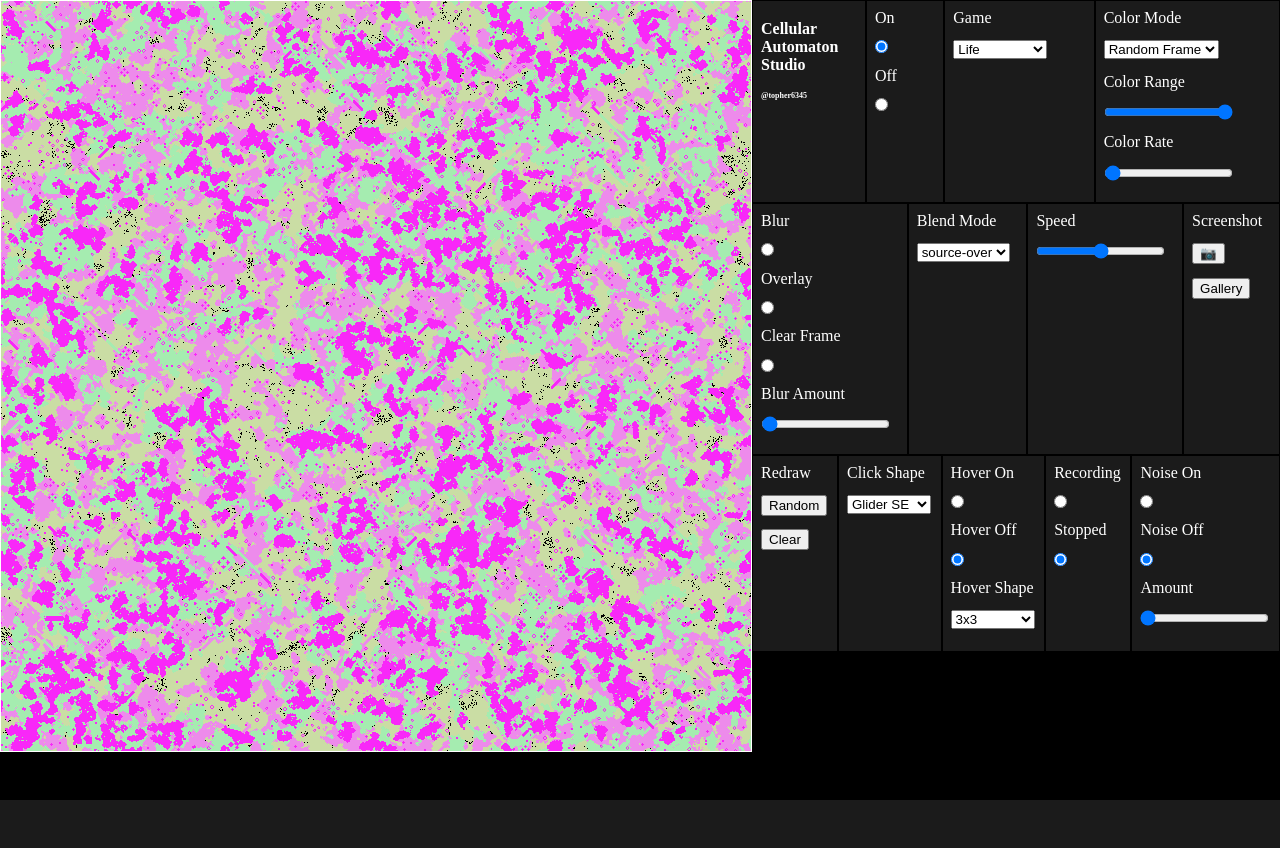
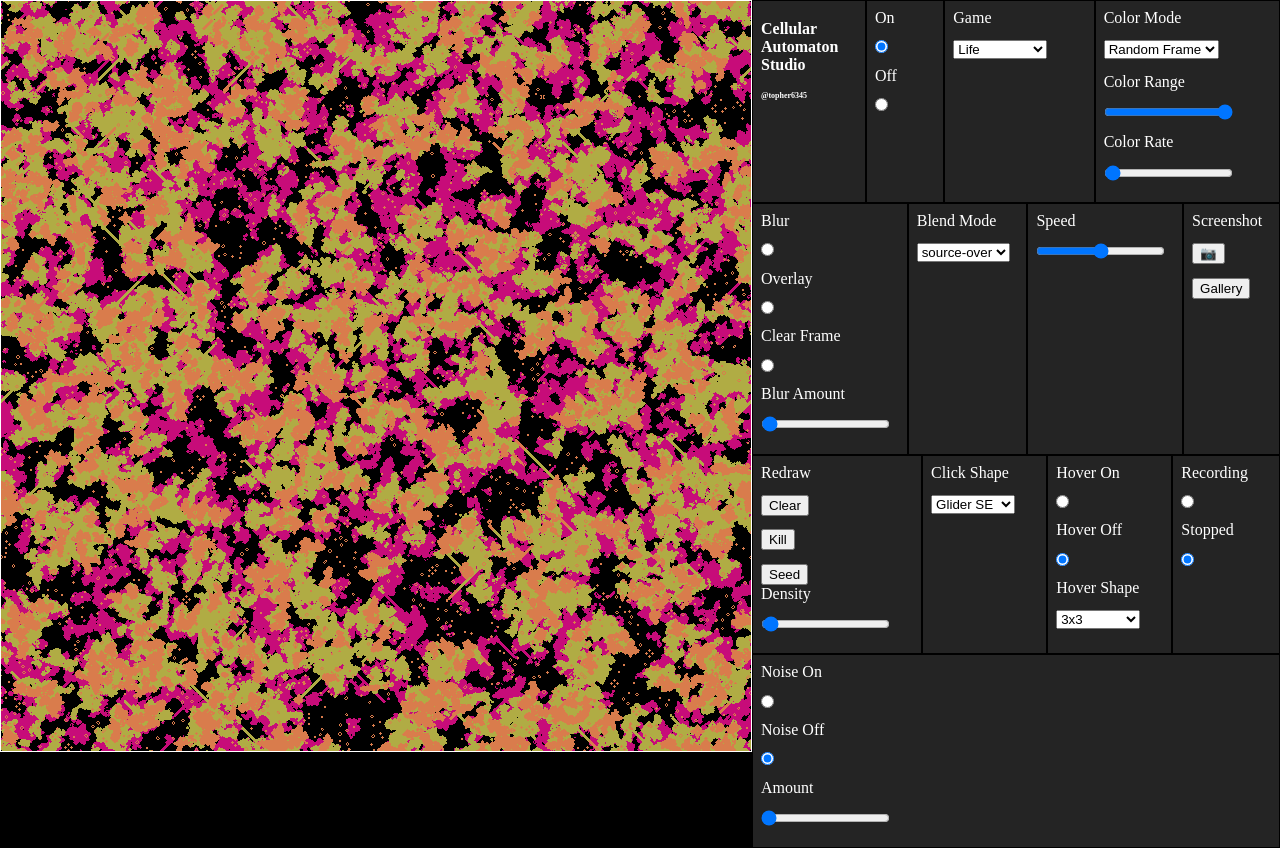
Before and after one commit to topher6345/cellular-automaton-studio, a PHP site: page /index.html in a window 1280 px wide. Before the commit the page ends 800 px from the top, so only its background shows below. Run offline with PHP 8.4, Linux system fonts and the light colour scheme.

Commit message:
1587774927

```diff
--- a/index.html
+++ b/index.html
@@ -60,6 +60,7 @@
           </select>
         </div>
         <div id="picker" style="display: none;">
+          <label>HSLUV</label>
           <a href="https://www.hsluv.org/" target="_blank">hsluv.org</a>
           <div id="display">
             <canvas
@@ -267,8 +268,21 @@
           <label title="Redraw: Add or remove cells in the simluation"
             >Redraw</label
           >
-          <button id="reset">Random</button>
+
           <button id="clear">Clear</button>
+          <button id="kill">Kill</button>
+
+          <button id="seed">Seed</button>
+          <label title="Density of seeding">Density</label>
+          <input
+            name="seedDensity"
+            type="range"
+            id="seedDensity"
+            min="0"
+            max="64"
+            step="1"
+            value="1"
+          />
         </div>
         <div>
           <label
--- a/index.js
+++ b/index.js
@@ -25,19 +25,33 @@ var CellularAutomatonEngine = /** @class */ (function () {
         this.noiseEnabled = false;
         this.noiseRangeValue = 0;
         this.mode = "life";
+        this.seedDensity = 1;
     }
-    CellularAutomatonEngine.prototype.reset = function () {
-        this.data = CellularAutomatonEngine.randBoard(this.size);
+    CellularAutomatonEngine.prototype.seed = function () {
+        var data = CellularAutomatonEngine.randBoard(this.size, this.seedDensity);
+        for (var i = 0; i < data.length; i++) {
+            if (this.data[i])
+                data[i] = 1;
+        }
+        this.data = data;
     };
     CellularAutomatonEngine.prototype.clear = function () {
+        this.ctx.clearRect(0, 0, this.size * this.pixelSize, this.size * this.pixelSize);
+    };
+    CellularAutomatonEngine.prototype.kill = function () {
         this.data = new Uint8Array(this.size * this.size);
     };
-    CellularAutomatonEngine.rand = function (min, max) {
-        return Math.floor(Math.random() * (max - min)) + min;
+    CellularAutomatonEngine.rand = function (min, max, density) {
+        var pass = Math.floor(Math.random() * density);
+        if (pass === 0) {
+            return Math.floor(Math.random() * (max - min)) + min;
+        }
+        return 0;
     };
-    CellularAutomatonEngine.randBoard = function (size) {
+    CellularAutomatonEngine.randBoard = function (size, density) {
         var _this = this;
-        return new Uint8Array(size * size).map(function () { return _this.rand(0, 2); });
+        if (density === void 0) { density = 0; }
+        return new Uint8Array(size * size).map(function () { return _this.rand(0, 2, density); });
     };
     CellularAutomatonEngine.prototype.set = function (x, y, value) {
         this.data[y * this.size + x] = value;
@@ -52,7 +66,7 @@ var CellularAutomatonEngine = /** @class */ (function () {
         for (var i = 0; i < this.buffer.length; i++) {
             // Noise
             var spontaneousBirth = this.noiseEnabled &&
-                CellularAutomatonEngine.rand(0, 1000) > 985 + this.noiseRangeValue;
+                CellularAutomatonEngine.rand(0, 1000, 0) > 985 + this.noiseRangeValue;
             if (spontaneousBirth) {
                 this.buffer[i] = 1;
                 continue;
@@ -307,7 +321,7 @@ sel("#screencap").addEventListener("click", function () {
     var dataUrl = canvas.toDataURL("image/png");
     img.src = dataUrl;
     img.alt = "CanvasGOL-" + Date.now();
-    img.title = "Right click and select \"Save Image As..\"\nLeft click to exit (all your captures are saved until refresh)\n";
+    img.title = "Click to download\n  \nClick grey border to exit (Simulation has been paused)\n";
     var a = document.createElement("a");
     a.href = dataUrl;
     a.append(img);
@@ -318,8 +332,10 @@ sel("#screencap").addEventListener("click", function () {
     sel("#masterOff").checked = true;
 });
 sel("#showGallery").addEventListener("click", function () { return (sel("#modal-capture").style.display = "flex"); });
-sel("#reset").addEventListener("click", function () { return simulation.reset(); });
+sel("#seed").addEventListener("click", function () { return simulation.seed(); });
 sel("#clear").addEventListener("click", function () { return simulation.clear(); });
+sel("#kill").addEventListener("click", function () { return simulation.kill(); });
+sel("#seedDensity").addEventListener("input", function (e) { return (simulation.seedDensity = parseInt(e.target.value)); });
 sel("#setClickShape").addEventListener("change", function (e) { return (simulation.clickShape = e.target.value); });
 sel("#setHoverShape").addEventListener("change", function (e) { return (simulation.hoverShape = e.target.value); });
 sel("#color").addEventListener("input", function (e) {
--- a/styles.css
+++ b/styles.css
@@ -47,13 +47,12 @@ a {
   padding: 0.5em;
   border: 1px solid black;
   color: white;
-  background: rgba(30, 30, 30, 0.9);
+  background: rgba(40, 40, 40, 0.9);
   flex-grow: 2;
 }
 
 .controls > div:hover {
-  background: rgba(130, 130, 130, 0.9);
-  color: black;
+  background: rgba(50, 50, 50, 0.9);
 }
 
 .controls > div:first-child {
@@ -154,7 +153,7 @@ button {
 }
 
 #picker table .swatch {
-  height: 100px;
+  height: 40px;
 }
 
 #picker .explanation-text {
```
Also changed, not shown: index.ts (+40 -10 lines).
